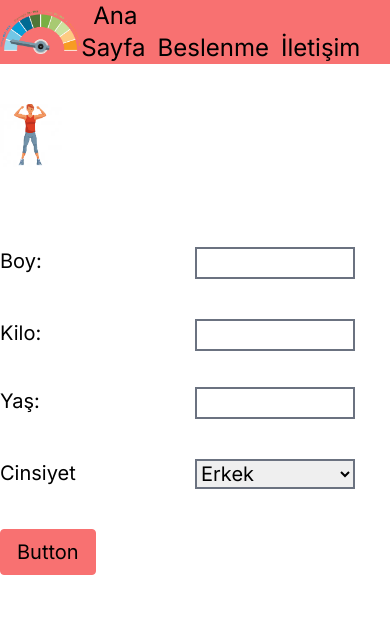
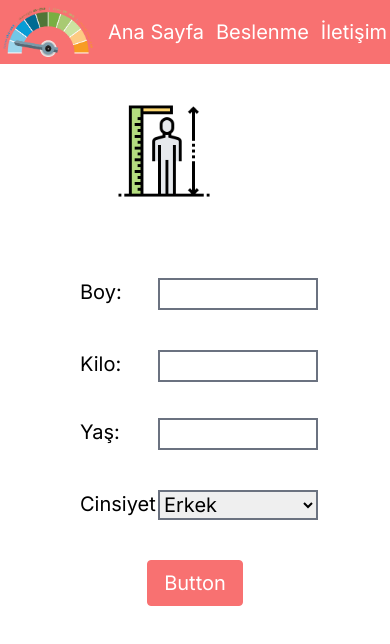
Before and after one commit to Eda-Inal/bmi-calculator, a Next.js app in the folder bmi/: page /home in a window 390 px wide. Shown: the top 644 px of the page. Built offline with nearby package versions, Linux system fonts and the light colour scheme.

Commit message:
home css

```diff
--- a/bmi/src/app/components/navbar.jsx
+++ b/bmi/src/app/components/navbar.jsx
@@ -6,7 +6,7 @@ import Link from "next/link"
 
 function Navbar() {
   return (
-<nav className={`bg-red-400 flex items-center text-2xl h-16 sm:justify-between justify-evenly  `}>
+<nav className={`bg-red-400 flex items-center text-white sm:text-2xl text-xl h-16 sm:justify-between justify-evenly  `}>
   <div className='sm:pl-10'>
 
 
@@ -18,10 +18,10 @@ function Navbar() {
         />
   </div>
   <div  >
-   <Link className='sm:pr-10 pr-3 hover:text-gray-700 pl-3' href="/home">Ana Sayfa</Link>
-   <Link className='sm:pr-10 pr-3 hover:text-gray-700' href="/beslenme">Beslenme</Link>
+   <Link className='sm:pr-10 pr-3 hover:text-green-200 pl-3' href="/home">Ana Sayfa</Link>
+   <Link className='sm:pr-10 pr-3 hover:text-green-200' href="/beslenme">Beslenme</Link>
 
-    <Link className='sm:pr-10 hover:text-gray-700 ' href="/contact">İletişim</Link>
+    <Link className='sm:pr-10  hover:text-green-200 ' href="/contact">İletişim</Link>
   </div>
 </nav>
   )
--- a/bmi/src/app/home/page.jsx
+++ b/bmi/src/app/home/page.jsx
@@ -1,5 +1,5 @@
 import React from 'react'
-import body from '../public/body.png';
+import body from '../public/human.png';
 import Image from 'next/image';
 import styles from "./styles.module.css"
 
@@ -7,8 +7,8 @@ import styles from "./styles.module.css"
 function Home() {
   return (
     <div className='flex sm:flex-row flex-col justify-center text-2xl mt-10 '>
-  <div className='w-2/5'>
-  < Image className='sm:w-3/5 w-2/5'
+  <div className='w-2/5 sm:mx-0 mx-auto  sm:mt-20 md:mt-16'>
+  < Image className='sm:w-3/5 w-3/5'
         src={body}
         alt='body'
         />
@@ -19,16 +19,16 @@ function Home() {
 
   <div className='2/5'>
   <div className='flex flex-col  mt-20 text-xl'>
-  <div className='flex flex-row mb-10'>
-    <div className='w-1/2 pr-2'>Boy:</div>
+  <div className='flex flex-row  mb-10'>
+    <div className='sm:w-1/2 w-1/5  ml-20  sm:ml-0 pr-2'>Boy:</div>
     <div>
     <input type="text"
-className='bg border-gray-500 border-2  w-40 pl-1 ' />
+className='bg border-gray-500 border-2 w-40 pl-1 ' />
     </div>
 
   </div>
   < div className='flex  flex-row'>
-  <div className='w-1/2 pr-2 mb-10'>Kilo:</div>
+  <div className='sm:w-1/2 w-1/5 pr-2  ml-20  sm:ml-0 mb-10'>Kilo:</div>
   <div>
   <input type="text"
 className='bg border-gray-500  border-2 w-40' />
@@ -36,7 +36,7 @@ className='bg border-gray-500  border-2 w-40' />
 
   </div>
   <div className='flex flex-row mb-10'>
-    <div className='w-1/2 pr-2'>Yaş:</div>
+    <div className='sm:w-1/2 w-1/5  ml-20  sm:ml-0 pr-2'>Yaş:</div>
     <div>
     <input type="text"
 className='bg border-gray-500  border-2 w-40' />
@@ -44,7 +44,7 @@ className='bg border-gray-500  border-2 w-40' />
 
   </div>
   <div className='flex flex-row'>
-    <div className='w-1/2 pr-2'>Cinsiyet</div>
+    <div className='sm:w-1/2 w-1/5 ml-20  sm:ml-0  pr-2'>Cinsiyet</div>
     <div >
       <select className='w-40 border-2 border-gray-500 ' value="Kadın">
       <option value="erkek">Erkek</option>
@@ -52,8 +52,8 @@ className='bg border-gray-500  border-2 w-40' />
       </select>
     </div>
   </div>
-  <div className='mt-10 sm:mx-auto'>
-  <button class="bg-red-400 hover:bg-red-300 text-black  py-2 px-4 border border-red-400 rounded">
+  <div className='mt-10 sm:ml-36 flex justify-center'>
+  <button class="bg-red-400 hover:bg-red-300 text-white  py-2 px-4 border border-red-400 rounded">
   Button
 </button>
   </div>
```
Also changed, not shown: bmi/src/app/public/human.png (added).
